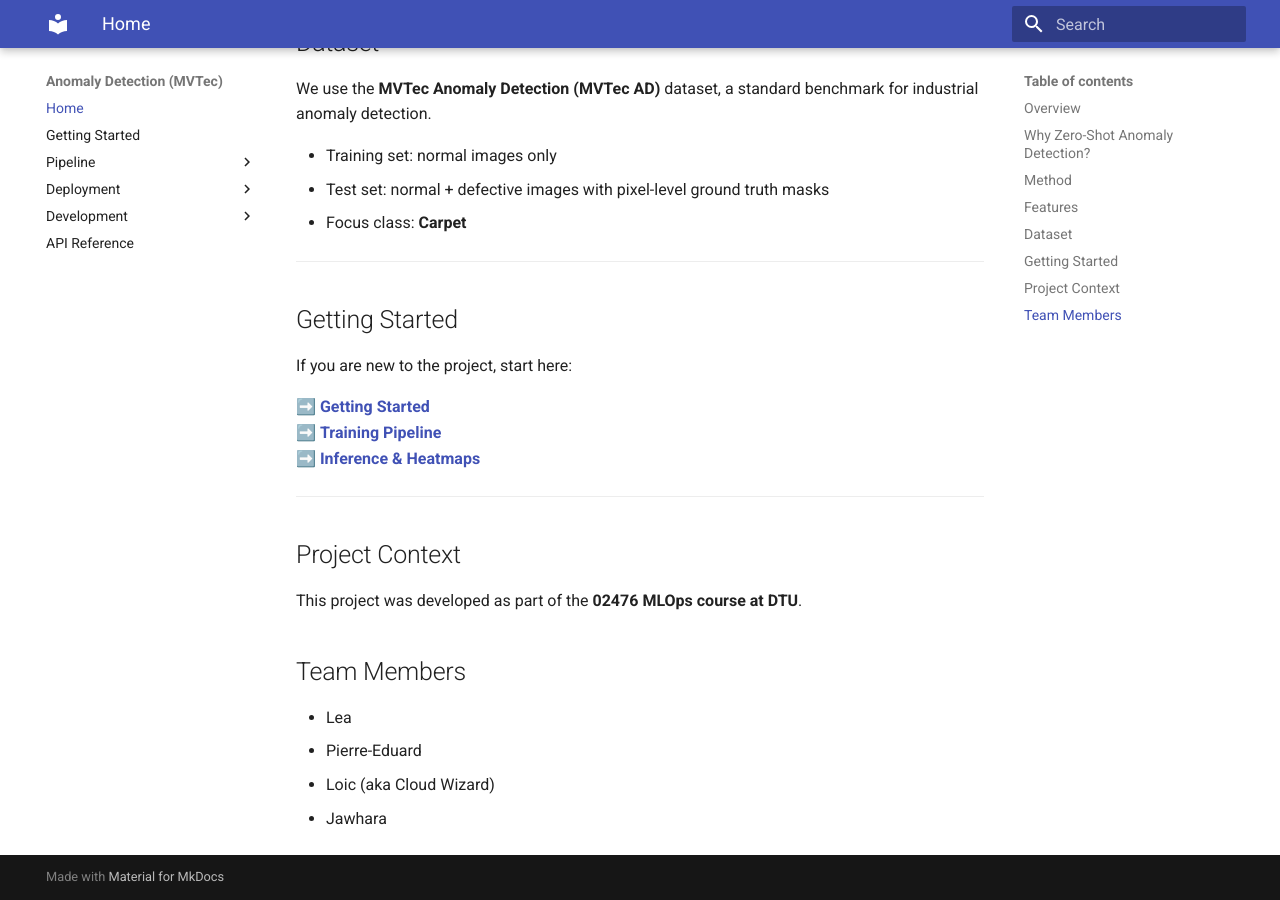
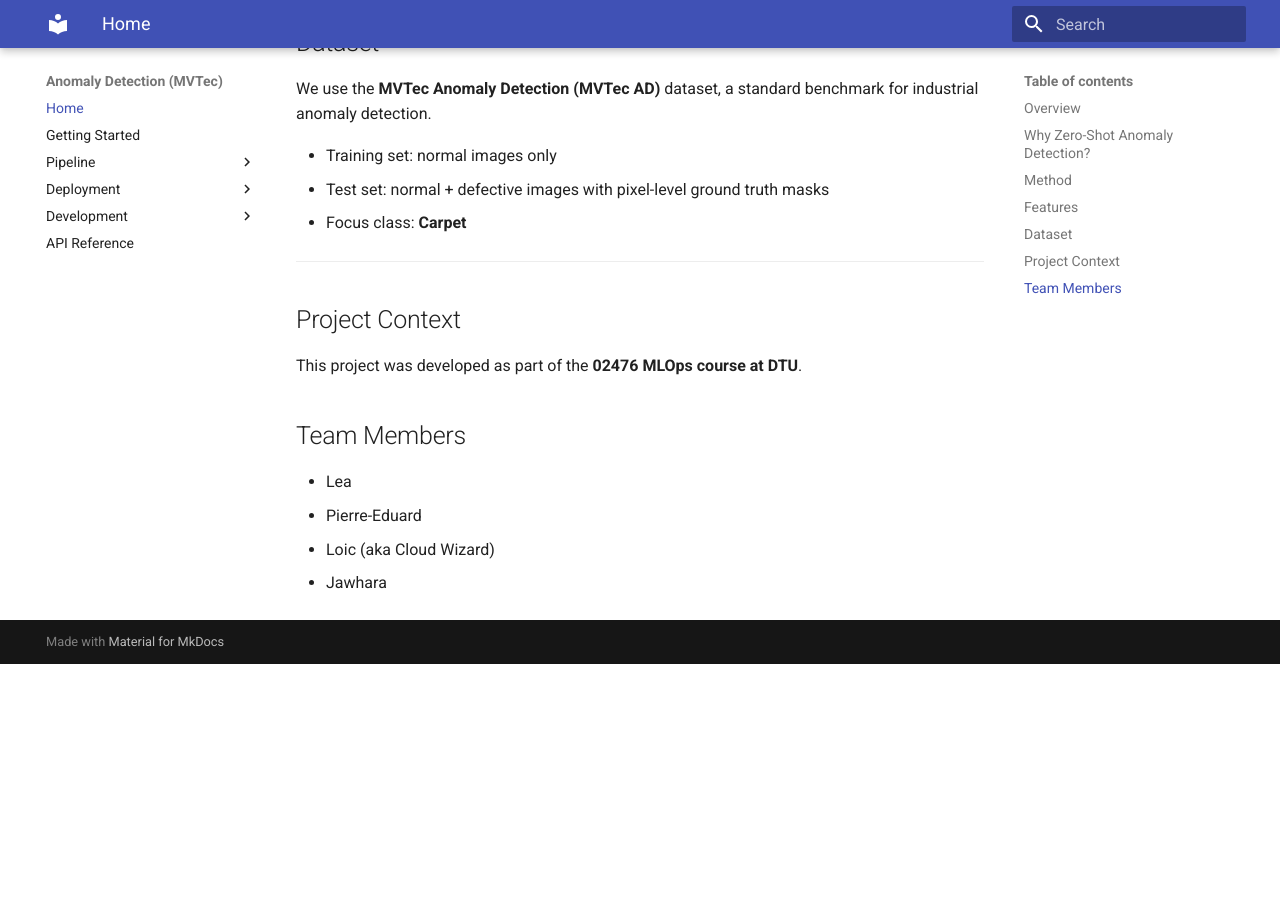
Before and after one commit to Kxlar/MLOPs_Project, an MkDocs documentation site: the page built from docs/source/index.md, in a window 1280 px wide and 900 px high, scrolled down 1541 px. Built offline with MkDocs 1.6.1 and Material for MkDocs 9.7.7, drawn with Linux system fonts in a browser that asks for light colours; after the commit the page ends 2205 px from its top, so only the background shows below that.

Commit message:
update index.md

```diff
--- a/docs/source/index.md
+++ b/docs/source/index.md
@@ -53,15 +53,6 @@
 
 ---
 
-## Getting Started
-If you are new to the project, start here:
-
-➡️ **[Getting Started](getting-started.md)**
-➡️ **[Training Pipeline](pipeline/train.md)**
-➡️ **[Inference & Heatmaps](pipeline/inference.md)**
-
----
-
 ## Project Context
 This project was developed as part of the **02476 MLOps course at DTU**.
 
```
